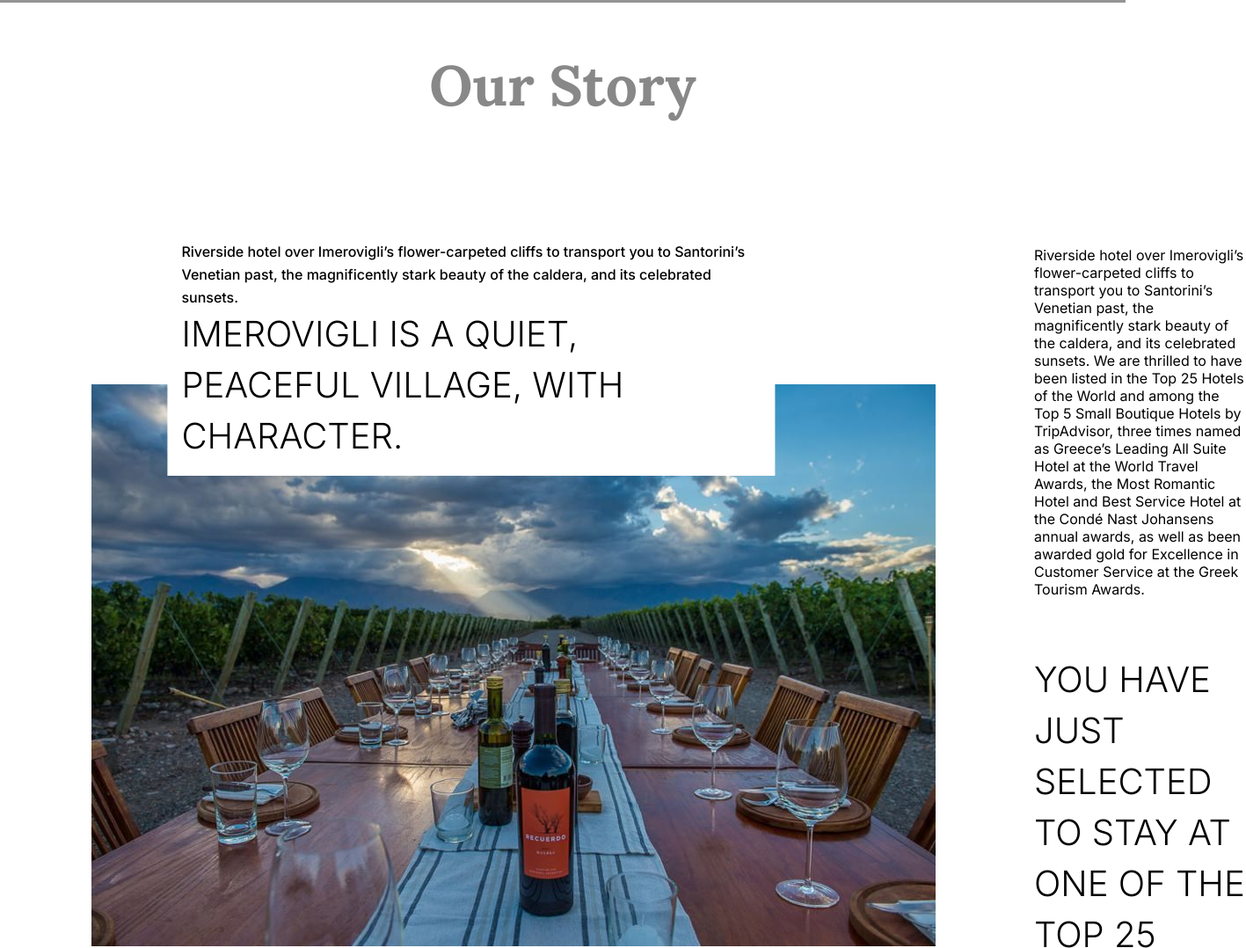
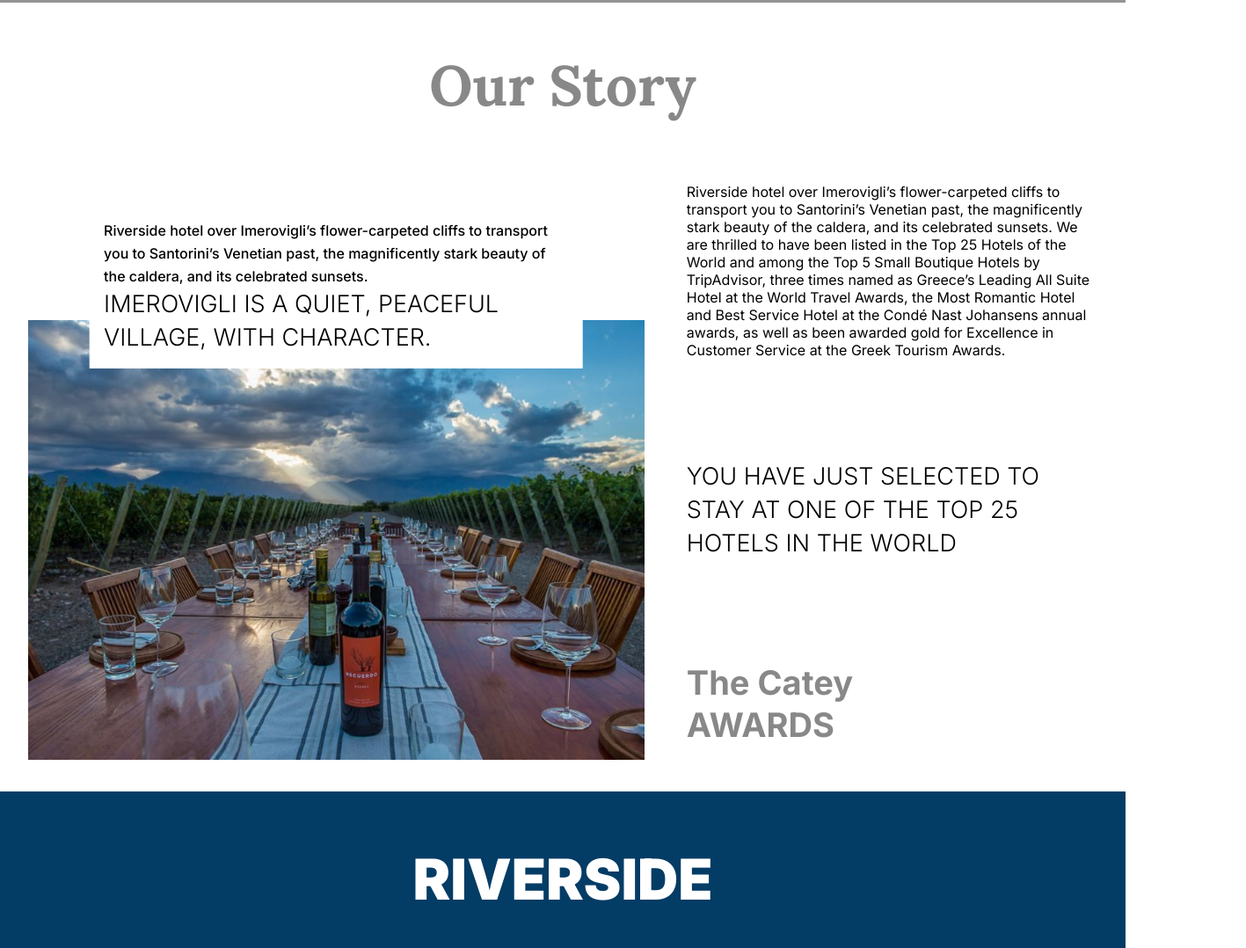
Before and after one commit to Chiemerie960/RIVERSIDE, a plain HTML site: page Pages/about.html in a window 1280 px wide. Shown: the part 797-1875 px from the top of the page at 88% size, 1417 px wide, since content can reach past the window. Drawn offline with Linux system fonts and the light colour scheme; grey boxes are pictures that could not be loaded.

Commit message:
Commit Mobile view for about page

```diff
--- a/Styles/Css-about/footer.css
+++ b/Styles/Css-about/footer.css
@@ -34,6 +34,7 @@ footer .container {
   display: flex;
   justify-content: space-between;
   padding-bottom: 1.94rem;
+  /* flex-wrap: nowrap; */
 }
 
 .col1,
@@ -96,7 +97,7 @@ footer p {
   text-align: left;
   color: #a3a3a3;
 }
-@media only screen and (max-width: 540px) {
+@media only screen and (max-width: 768px) {
   footer {
     padding: 2rem 1rem;
     justify-content: center;
--- a/Styles/Css-about/hero.css
+++ b/Styles/Css-about/hero.css
@@ -107,3 +107,26 @@ li a {
   text-align: left;
   color: #adadad;
 }
+@media only screen and (max-width: 1366px) {
+  .landing {
+    width: 60vw;
+    height: fit-content;
+  }
+  .landing h1 {
+    font-size: xx-large;
+    line-height: 43px;
+  }
+}
+@media only screen and (max-width:820px) {
+  .navigation {
+    padding: 3rem 5.6rem;
+  }
+
+  ul {
+    display: none;
+  }
+
+  .hamburger {
+    display: flex;
+  }
+}
--- a/Styles/Css-about/story.css
+++ b/Styles/Css-about/story.css
@@ -9,10 +9,10 @@
   display: flex;
   flex-direction: column;
   gap: 2rem;
+  height: fit-content;
 }
 .story h1 {
-  /* //styleName: H1; */
-font-family: Lora;
+  font-family: 'Lora';
   font-size: 64px;
   font-weight: 700;
   line-height: 93px;
@@ -27,7 +27,7 @@ color: #888888;
   justify-content: space-between;
   align-items: center;
   padding: 6.5rem;
-  gap: 7rem;
+  /* gap: 7rem; */
 }
 .row {
   height: 800px;
@@ -35,6 +35,7 @@ color: #888888;
 }
 .row1 {
   flex-basis: 60%;
+  min-width: 60vw;
   align-items: flex-end;
   justify-content: flex-start;
 }
@@ -43,7 +44,7 @@ color: #888888;
   position: relative;
 }
 .image img {
-  width: auto;
+  width: 100%;
 }
 .image .img-txt {
   position: absolute;
@@ -77,6 +78,8 @@ color: #888888;
   display: flex;
   flex-direction: column;
   gap: 4rem;
+  flex-basis: 40%;
+  min-width: 30vw;
 }
 .row2 .last {
   font-family: 'Inter';
@@ -100,3 +103,98 @@ color: #888888;
   text-align: left;
   color: black !important;
 }
+@media only screen and (max-width: 1366px) {
+  .story h1 {
+    font-size: 64px;
+  }
+  .container {
+    gap: 7rem;
+  }
+  .row {
+    height: 600px;
+    display: flex;
+  }
+  .row1 {
+    flex-basis: 60%;
+    min-width: 50vw;
+    align-items: flex-end;
+    justify-content: flex-start;
+  }
+  .image {
+    width: 100%;
+    min-height: 500px;
+    position: relative;
+  }
+  .image img {
+    width: 100%;
+    height: 500px;
+    object-fit: cover;
+    object-position: center;
+  }
+  .image .img-txt h3 {
+    font-size: 30px;
+  }
+  .image .img-txt p {
+    font-size: 16px;
+  }
+  .row2 {
+    flex-basis: 40%;
+    min-width: 30vw;
+    justify-content: space-between;
+    gap: 0rem;
+  }
+  .row2 .last {
+    font-size: 38px;
+    line-height: 48px;
+    margin-top: 0;
+  }
+  .row2 div h3 {
+    font-size: 30px;
+    line-height: 48px;
+  }
+}
+
+@media only screen and (max-width: 1280px) {
+  .row {
+    height: 660px;
+    display: flex;
+  }
+  .story .container {
+    gap: 3rem;
+    padding: 2rem;
+  }
+  .row2 div h3,
+  .image .img-txt h3 {
+    font-size: 27px;
+    line-height: 38px;
+  }
+  .image .img-txt p {
+    font-family: 'Inter';
+    font-size: 16px;
+    font-weight: 500;
+    line-height: 26px;
+    letter-spacing: 0em;
+    text-align: left;
+  }
+}
+@media only screen and (max-width: 768px) {
+
+  .row {
+    height: fit-content;
+  }
+  .story .container {
+    flex-direction: column;
+    margin-top: 70px;
+  }
+  .row2 {
+    gap: 2rem;
+  }
+  .row2 div h3 {
+    width: 100%;
+    text-align: center;
+  }
+  .row2 .last {
+    text-align: center;
+    width: 100%;
+  }
+}
```
Lines whose indentation alone changed are shown as unchanged.
